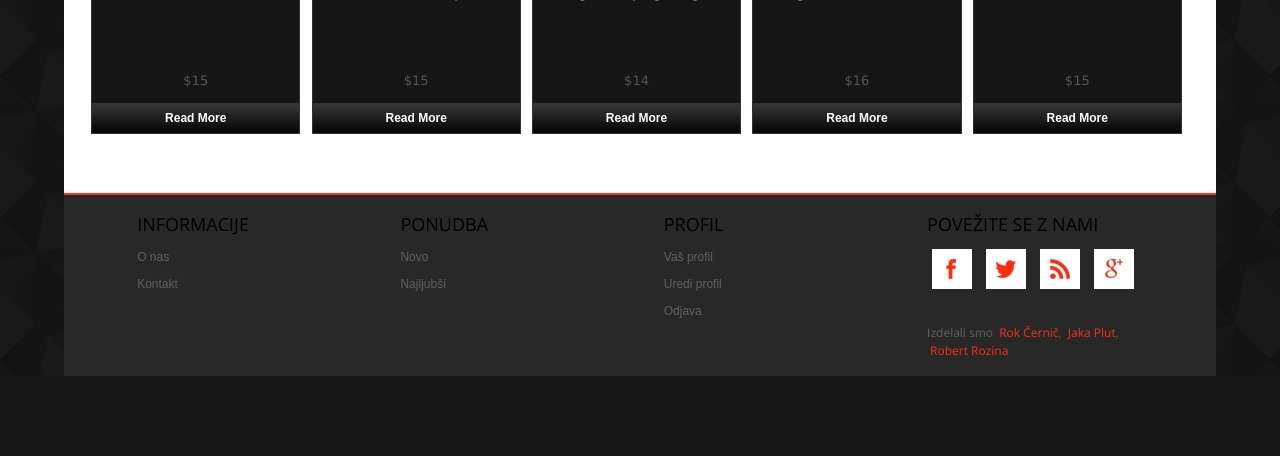
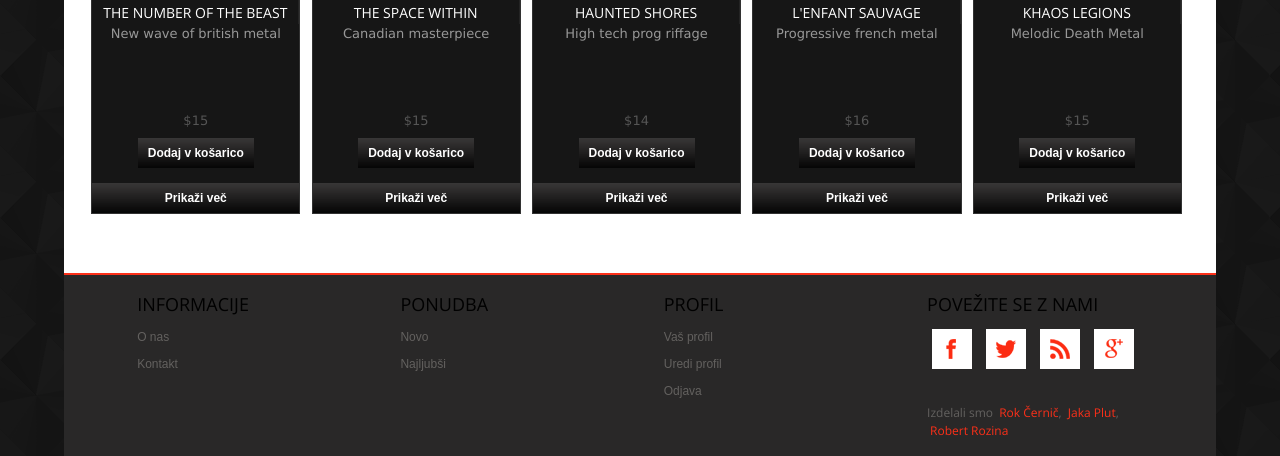
Before and after one commit to cernicc/RecordShop, a PHP site: page /najljubsi.php in a window 1280 px wide. Shown: the part 919-1375 px from the top of the page. Before the commit the page ends 1295 px from the top, so only its background shows below. Run offline with PHP 8.4, Linux system fonts and the light colour scheme; the visitor is signed in with stand-in values (Sample User, id 1); data comes from the database, SQL or seed files in the repository; some libraries are stand-ins or nearby versions.

Commit message:
Gumbi za dodajanje v košarico (index, najljubsi)

```diff
--- a/css/style.css
+++ b/css/style.css
@@ -323,11 +323,11 @@ body{
 .images_1_of_5:hover{
     border: 1px solid #FC3019;
 }
-.images_1_of_5 .button{
+.images_1_of_5 .button {
     margin-top:.3em;
     line-height:1.9em;
 }
-.images_1_of_5 .button a{
+.images_1_of_5 .button a {
     padding: 8px 10px;
     display: block;
     background: url(../images/head1.png) repeat-x;
@@ -726,6 +726,7 @@ body{
     font-family :verdana, arial, helvetica, helve, sans-serif;
 }
 .contact-form input[type="text"],.contact-form textarea, input[type="email"], input[type="password"]{
+    text-align: left;
     padding:8px;
     display:block;
     width:35%;
--- a/najljubsi.php
+++ b/najljubsi.php
@@ -56,7 +56,16 @@
 								echo '<h3>'.$row["naslov"].'</h3>';
 								echo '<p>'.$string.'</p>';
 								echo '<h4> $'.$row["cena"].'</h4>';
-								echo '<div class="button"><span><a href="album.php?id='.$row["id_album"].'"> Read More </a></span></div>';
+                                if (isset($_SESSION['id'])){
+                                    echo '<form id="form1" name="form1" method="post" action="cart.php">';
+                                    echo '<input type="submit" name="button" id="button"  value="Dodaj v košarico" />';
+                                    echo '<input type="hidden" name="pid" id="pid" value='. $row["id_album"] .' />';
+
+                                    //echo '<ul><li><a type="submit" href="cart.php"><img src="images/cart.png" style="height: 15px"  title="cart"/></a></li></ul>';
+
+                                    echo '</form>';
+                                }
+								echo '<div class="button"><span><a href="album.php?id='.$row["id_album"].'"> Prikaži več </a></span></div>';
 								echo '</div>';
 							    $i++;
 							}
--- a/registriraj.php
+++ b/registriraj.php
@@ -12,10 +12,6 @@
         <script src="http://ajax.googleapis.com/ajax/libs/jquery/1.8.3/jquery.min.js"></script>
         <script type="text/javascript" src="http://code.jquery.com/jquery-1.6.4.min.js"></script>
 
-
-
-
-
 	</head>
 	<body>
 		<div class="wrap"> <!---start-wrap--->
@@ -29,7 +25,6 @@
                                 $username = "";
                                 $email = "";
                                 $password = "";
-
                                 $name = "";
                                 $surname = "";
 								// if already logged in redirect to index
```
Also changed, not shown: index.php (+13 -1 lines).
